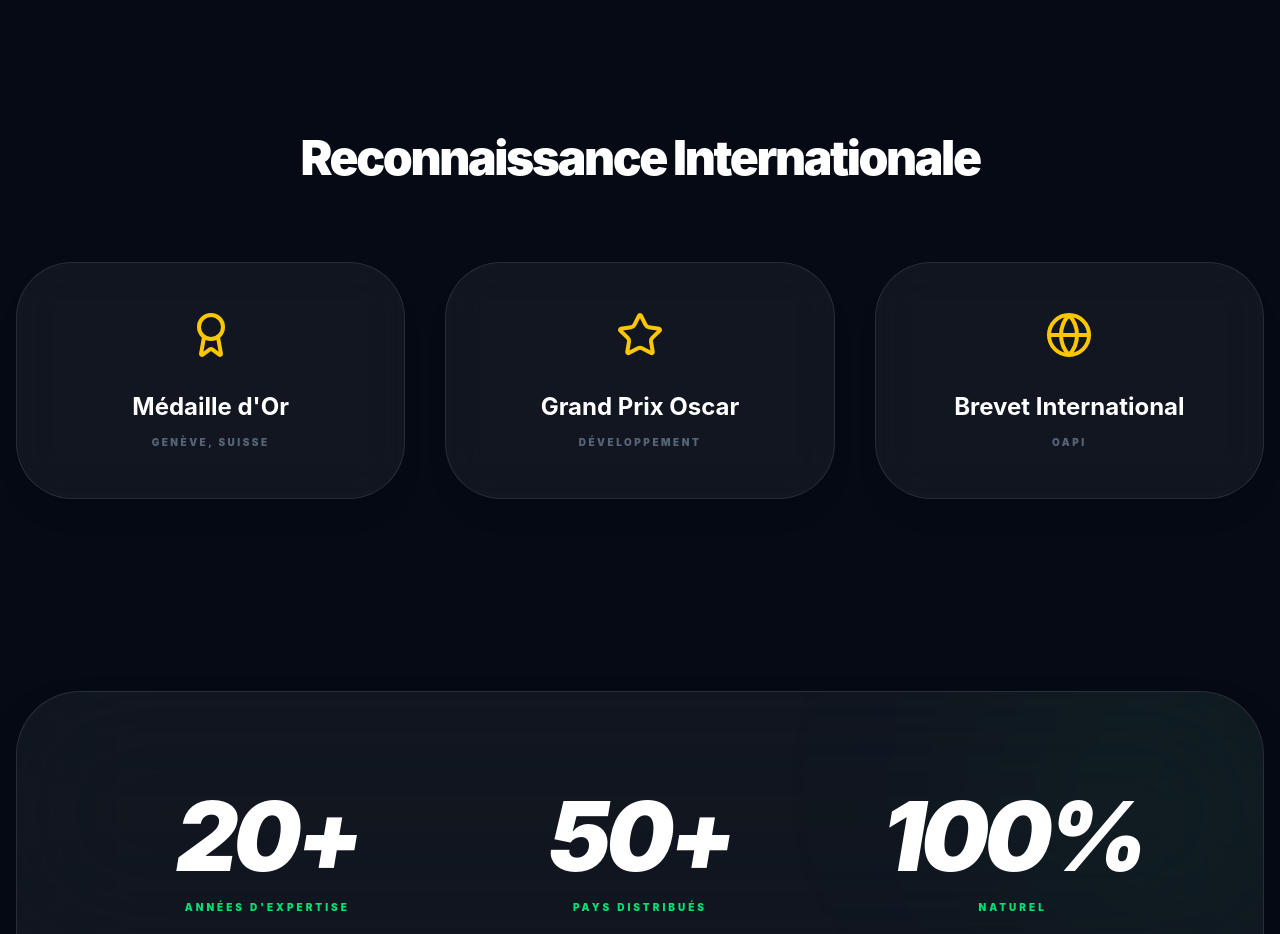
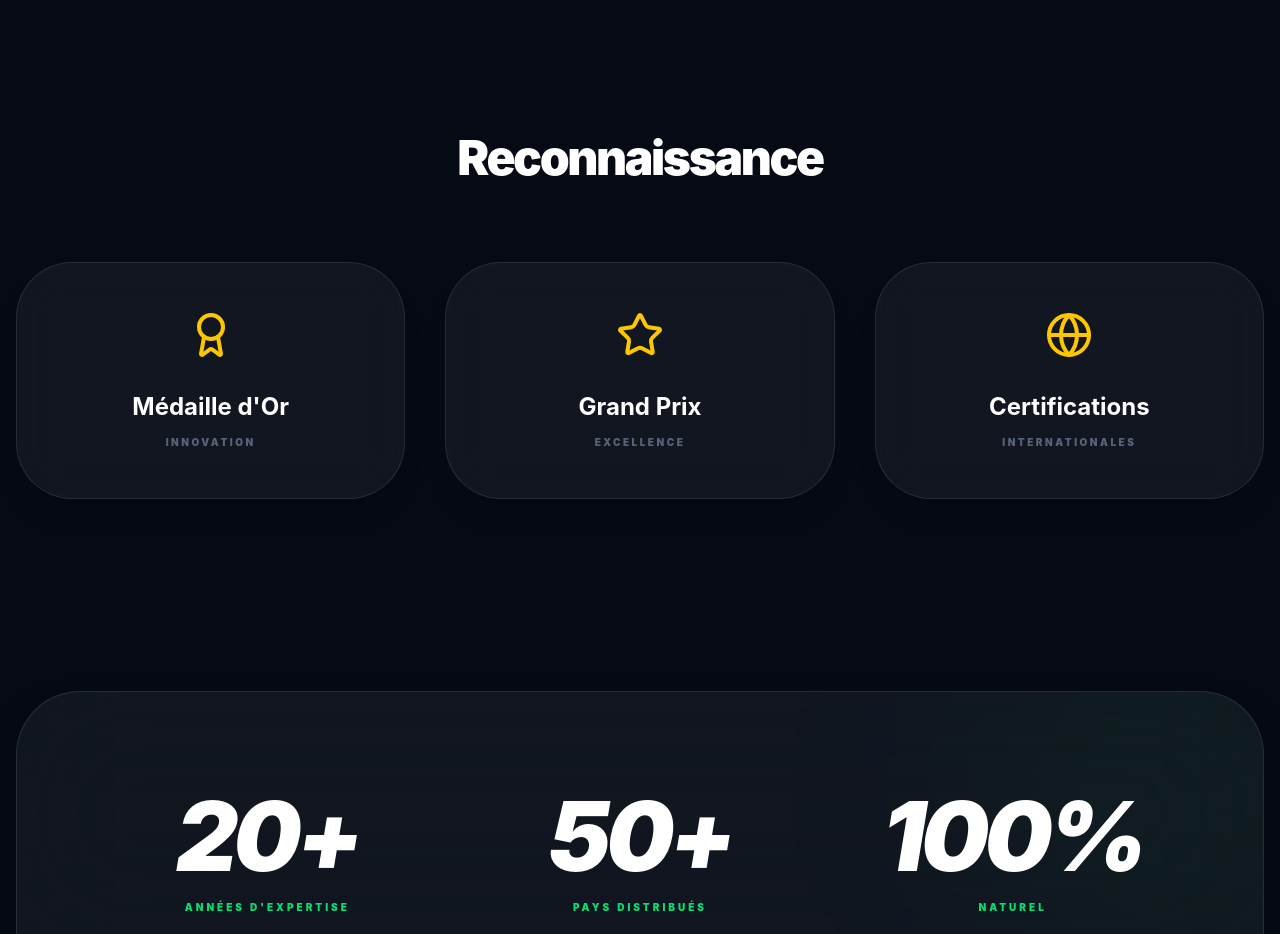
Before and after one commit to vianneycreator-pixel/refonte-api-site, a React (Vite) app: page / in a window 1280 px wide. Shown: the part 2440-3374 px from the top of the page. Built offline with nearby package versions, Linux system fonts and the light colour scheme.

Commit message:
Update Awards.jsx

```diff
--- a/src/components/Awards.jsx
+++ b/src/components/Awards.jsx
@@ -2,16 +2,16 @@ import { Award, Star, Globe } from 'lucide-react';
 
 export default function Awards() {
   const distinctions = [
-    { title: "Médaille d'Or", place: "Genève, Suisse", icon: <Award size={48} className="text-yellow-400" /> },
-    { title: "Grand Prix Oscar", place: "Développement", icon: <Star size={48} className="text-yellow-400" /> },
-    { title: "Brevet International", place: "OAPI", icon: <Globe size={48} className="text-yellow-400" /> }
+    { title: "Médaille d'Or", place: "Innovation", icon: <Award size={48} className="text-yellow-400" /> },
+    { title: "Grand Prix", place: "Excellence", icon: <Star size={48} className="text-yellow-400" /> },
+    { title: "Certifications", place: "Internationales", icon: <Globe size={48} className="text-yellow-400" /> }
   ];
 
   return (
     <section className="py-24 relative overflow-hidden bg-transparent">
       <div className="max-w-7xl mx-auto px-4 relative z-10">
         <h2 className="text-4xl md:text-5xl font-black text-white text-center mb-20 tracking-tighter">
-          Reconnaissance Internationale
+          Reconnaissance
         </h2>
         <div className="grid grid-cols-1 md:grid-cols-3 gap-10">
           {distinctions.map((d, i) => (
```
